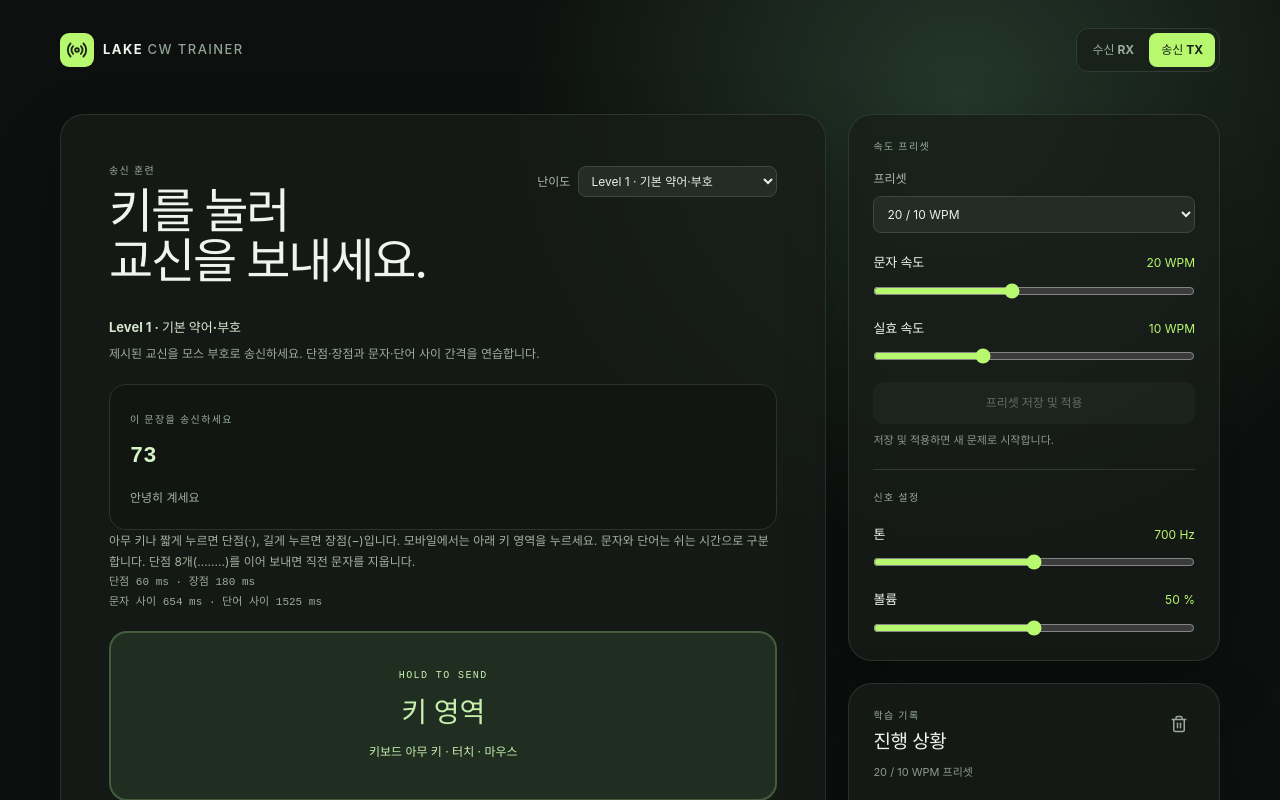
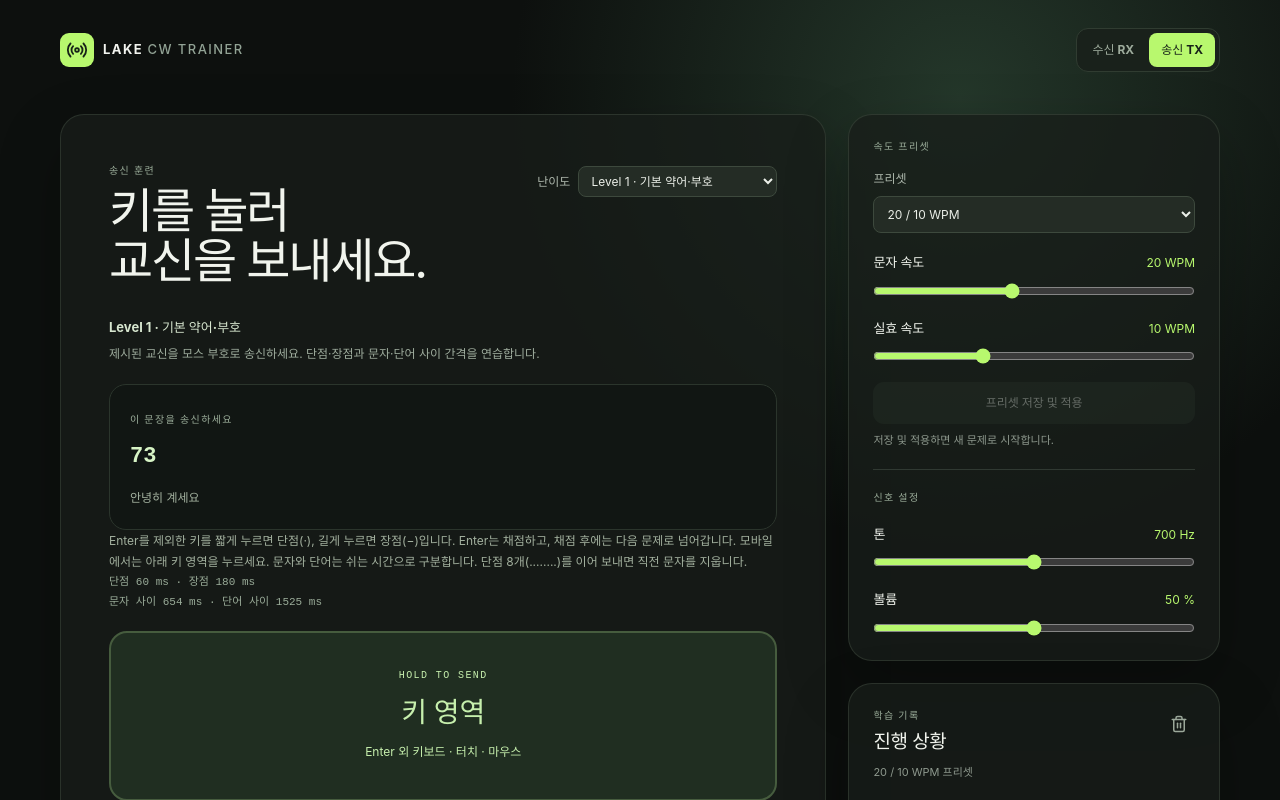
Before and after one commit to lakekimhandsome/lake-cw-trainer, a React (Vite) app: page / in a window 1280 px wide. Both pictures are taken after a click on the button "송신 TX". Shown: the top 800 px of the page. Built offline with nearby package versions, Linux system fonts and the light colour scheme.

Commit message:
Make Enter submit transmit training

```diff
--- a/src/components/TransmitTrainer.tsx
+++ b/src/components/TransmitTrainer.tsx
@@ -60,6 +60,11 @@ export function TransmitTrainer({ problem, settings, onNext }: Props) {
 
   useEffect(() => {
     const keyDown = (event: KeyboardEvent) => {
+      if (event.key === 'Enter' && !event.isComposing) {
+        event.preventDefault()
+        if (!event.repeat) grade ? onNext() : submit()
+        return
+      }
       // Tab keeps the controls reachable; browser and OS shortcuts keep their normal behavior.
       if (event.key === 'Tab' || event.isComposing || event.metaKey || event.ctrlKey || event.altKey) return
       const target = event.target as HTMLElement | null
@@ -97,7 +102,7 @@ export function TransmitTrainer({ problem, settings, onNext }: Props) {
 
   return <div className="transmit-trainer">
     <div className="tx-prompt"><span className="section-kicker">이 문장을 송신하세요</span><p>{problem.text}</p><small>{problem.translation}</small></div>
-    <p className="tx-guide">아무 키나 짧게 누르면 단점(·), 길게 누르면 장점(−)입니다. 모바일에서는 아래 키 영역을 누르세요. 문자와 단어는 쉬는 시간으로 구분합니다. 단점 8개(........)를 이어 보내면 직전 문자를 지웁니다.</p>
+    <p className="tx-guide">Enter를 제외한 키를 짧게 누르면 단점(·), 길게 누르면 장점(−)입니다. Enter는 채점하고, 채점 후에는 다음 문제로 넘어갑니다. 모바일에서는 아래 키 영역을 누르세요. 문자와 단어는 쉬는 시간으로 구분합니다. 단점 8개(........)를 이어 보내면 직전 문자를 지웁니다.</p>
     <p className="tx-timing">단점 {Math.round(timing.dit)} ms · 장점 {Math.round(timing.dah)} ms<br />문자 사이 {Math.round(timing.letterPause)} ms · 단어 사이 {Math.round(timing.wordPause)} ms</p>
     <button ref={pad} type="button" className={`key-pad ${pressed ? 'pressed' : ''}`} aria-label="모스 송신 키" aria-pressed={pressed} disabled={Boolean(grade)}
       onPointerDown={(event) => { if (event.button !== 0) return; event.preventDefault(); event.currentTarget.focus(); event.currentTarget.setPointerCapture(event.pointerId); down(`pointer:${event.pointerId}`) }}
@@ -105,7 +110,7 @@ export function TransmitTrainer({ problem, settings, onNext }: Props) {
       onPointerCancel={cancel} onLostPointerCapture={() => { if (active.current?.source.startsWith('pointer:')) cancel() }}
       onContextMenu={(event) => event.preventDefault()} onBlur={cancel}>
       <span>{pressed ? 'TRANSMITTING' : grade ? 'COMPLETE' : 'HOLD TO SEND'}</span>
-      <strong>{pressed ? '송신 중' : '키 영역'}</strong><small>키보드 아무 키 · 터치 · 마우스</small>
+      <strong>{pressed ? '송신 중' : '키 영역'}</strong><small>Enter 외 키보드 · 터치 · 마우스</small>
     </button>
     <div className="tx-output"><span className="section-kicker">판독 결과</span><p aria-live="polite">{text || (marks ? '' : '입력한 부호가 여기에 표시됩니다.')}<b>{marks.replaceAll('.', '·').replaceAll('-', '−')}</b></p></div>
     {error && <p className="audio-error" role="alert">{error}</p>}
```
